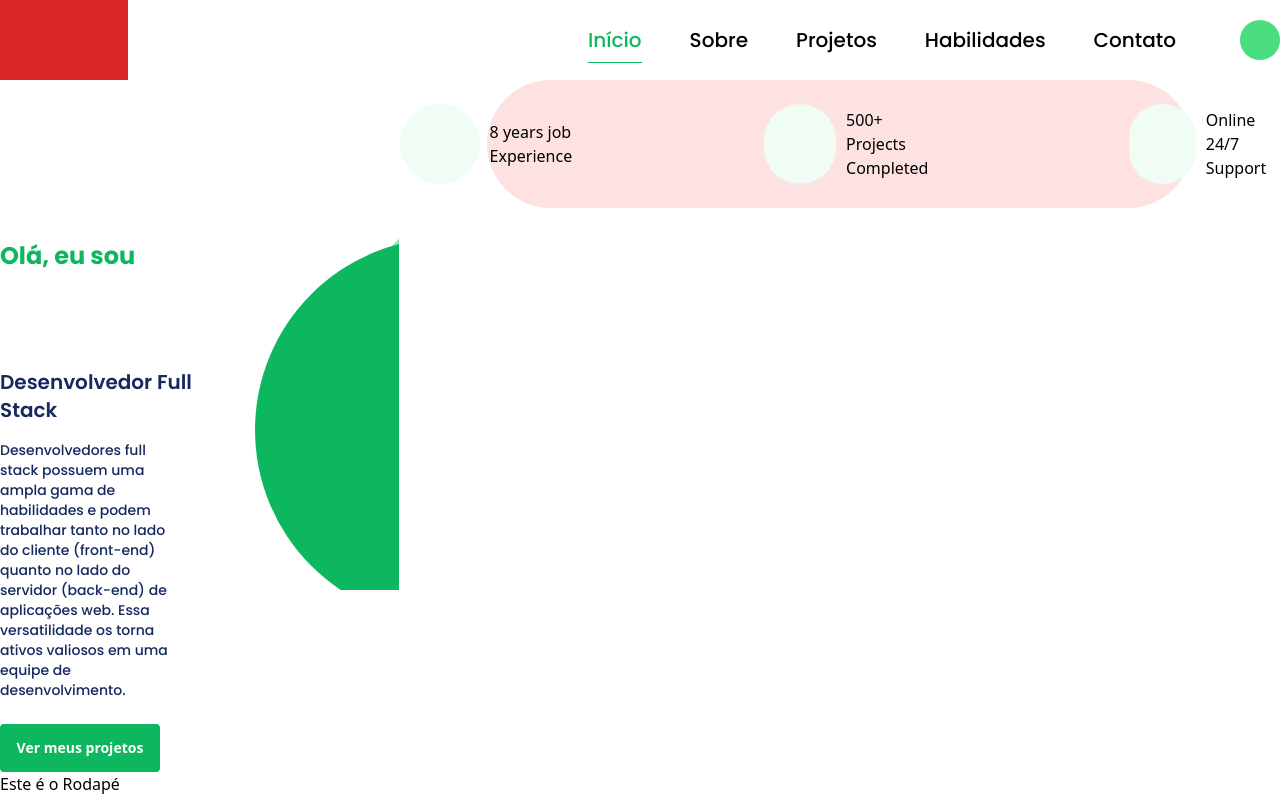
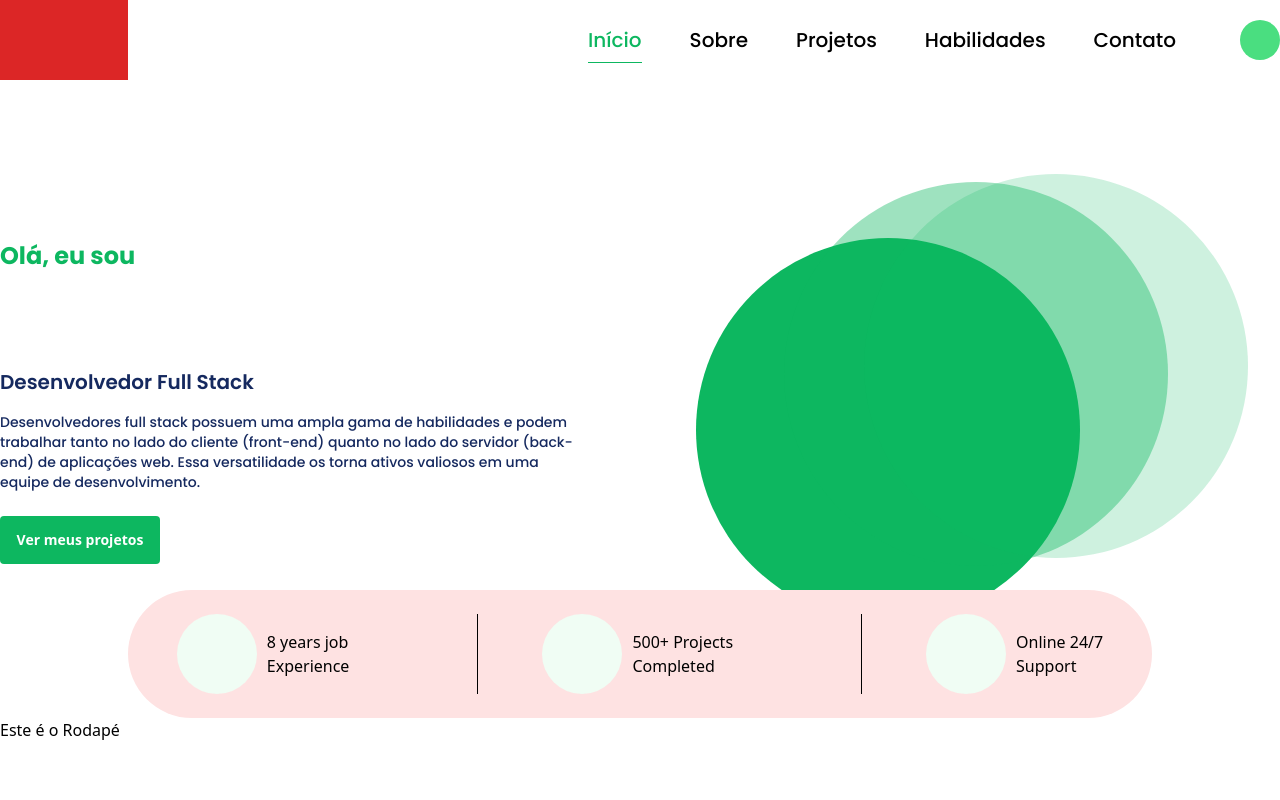
Before and after one commit to gabrielestefono/portfolio_atividade_mentoria, a Next.js app: page / in a window 1280 px wide. Built offline with nearby package versions, Linux system fonts and the light colour scheme.

Commit message:
Mudanças no index

```diff
--- a/pages/index.jsx
+++ b/pages/index.jsx
@@ -2,7 +2,7 @@ import Hero from "@/components/Hero/HeroSection";
 
 export default function Home() {
   return (
-    <section className="w-screen flex justify-center">
+    <section className="w-screen flex flex-col items-center">
       <Hero/>
     </section>
   )
```
